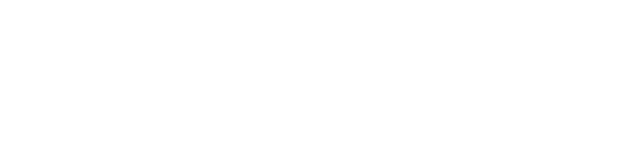
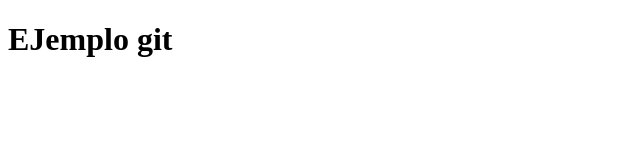
Before and after one commit to Black852456/ejemplogit, a plain HTML site: page index.html in a window 1280 px wide. Shown: the whole page, without its empty margins (0-640 px from the left). Drawn offline with Linux system fonts and the light colour scheme.

Commit message:
parrador y tamaño de fuente

```diff
--- /dev/null
+++ b/css/estilos.css
@@ -0,0 +1,3 @@
+body{
+    background-color: blue;
+}
--- a/index.html
+++ b/index.html
@@ -4,8 +4,9 @@
     <meta charset="UTF-8">
     <meta name="viewport" content="width=device-width, initial-scale=1.0">
     <title>Document</title>
+    <link href="css/estilos.css" rel="stylesheets" type="text/css">
 </head>
 <body>
-
+    <h1>EJemplo git</h1>
 </body>
 </html>
```
Also changed, not shown: js/javascript.js (added).
